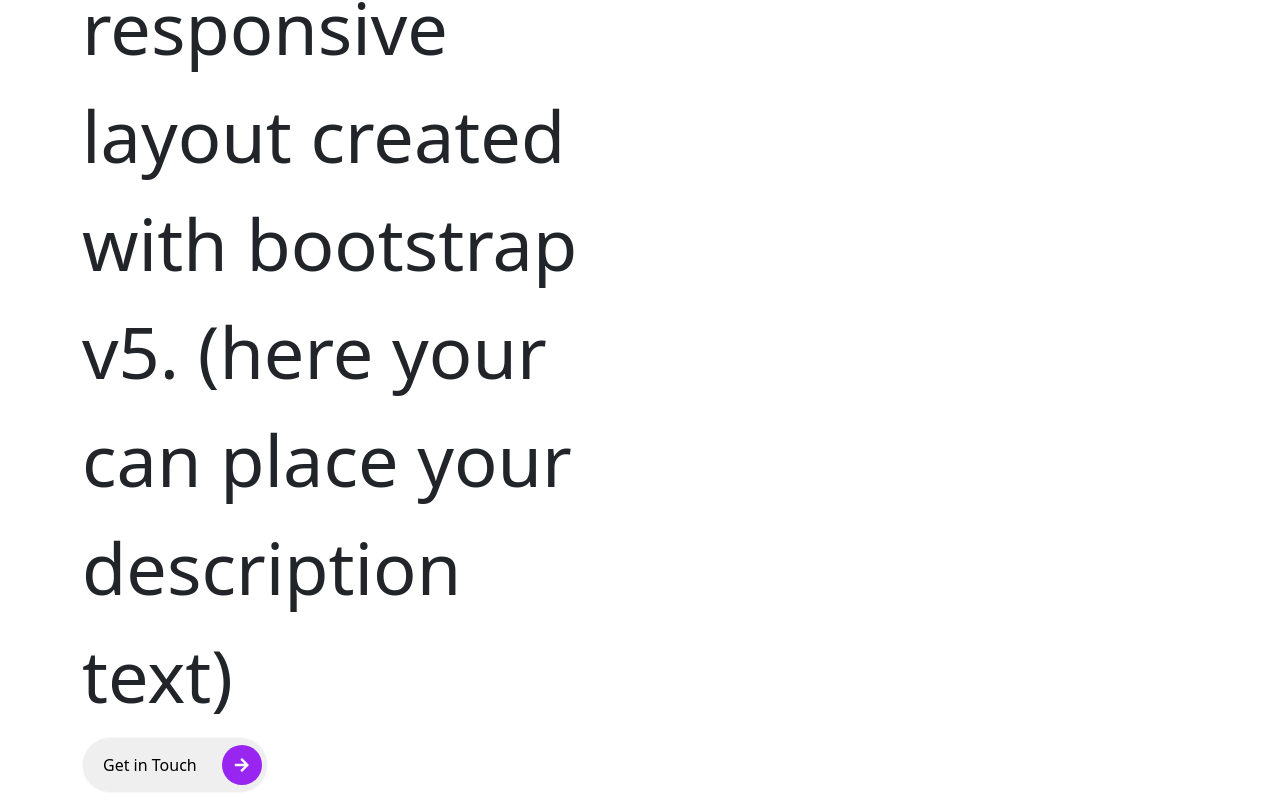
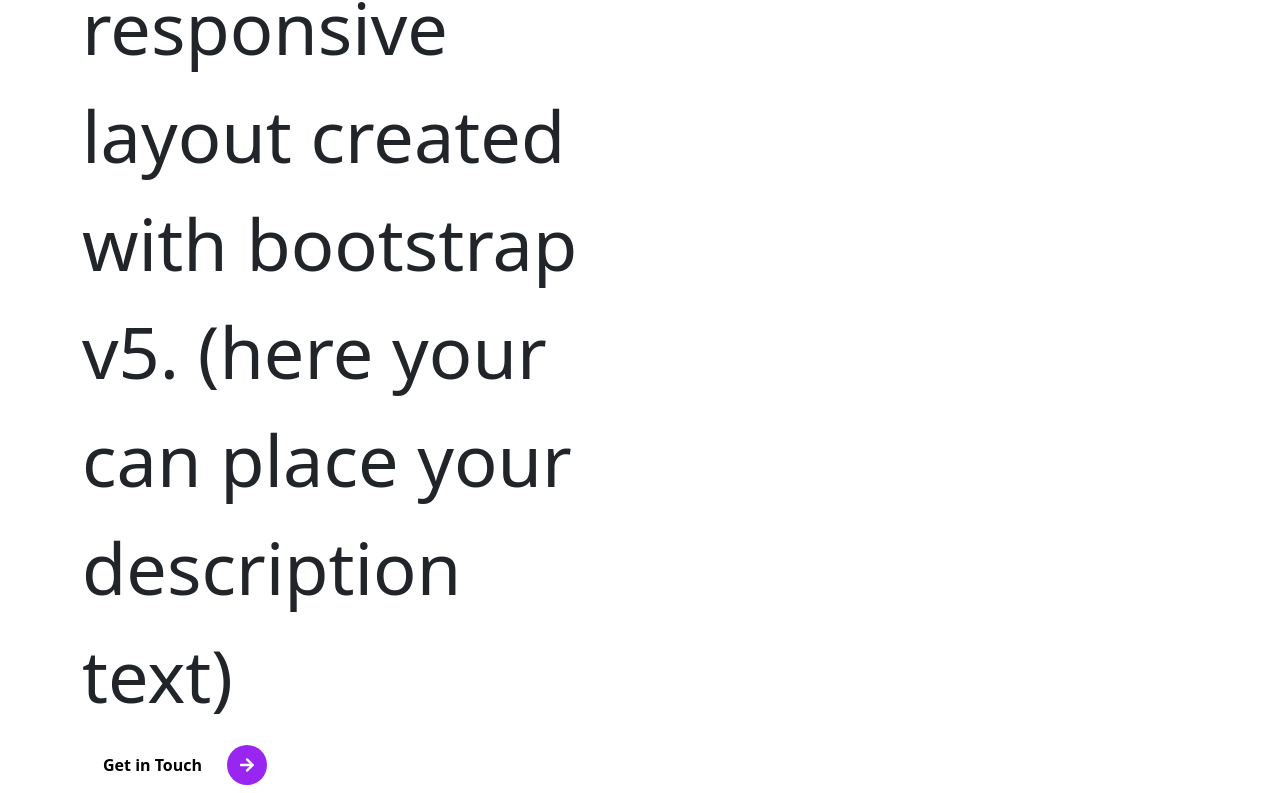
Before and after one commit to TimothySiskin/bootstrap-v5, a website: page index.html in a window 1280 px wide. Shown: the part 405-1198 px from the top of the page. Drawn offline with nearby package versions, Linux system fonts and the light colour scheme; files that its build step writes are made by us from their sources.

Commit message:
+media-breakpoint mixin

```diff
--- a/scss/components/_buttons.scss
+++ b/scss/components/_buttons.scss
@@ -1,11 +1,16 @@
 @use '../custom' as *;
+@use '../components/mixins' as *;
 
 .btn-rounded {
+  @include media-breakpoint-down(sm) {
+    display: none;
+  }
   position: relative;
   padding: 0.9375rem 4.375rem 0.9375rem 1.25rem;
-  font-weight: 500;
+  font-weight: 700;
   margin: 0;
   border: 0.1rem solid rgba($white, 0.6);
+  background-color: $white;
 
   span {
     position: absolute;
@@ -24,4 +29,12 @@
     font-size: 1rem;
     line-height: 2.5rem;
   }
+
+  &:hover {
+    @include gradient;
+    color: $white;
+    span {
+      background-color: rgba($black, 0.6);
+    }
+  }
 }
```
